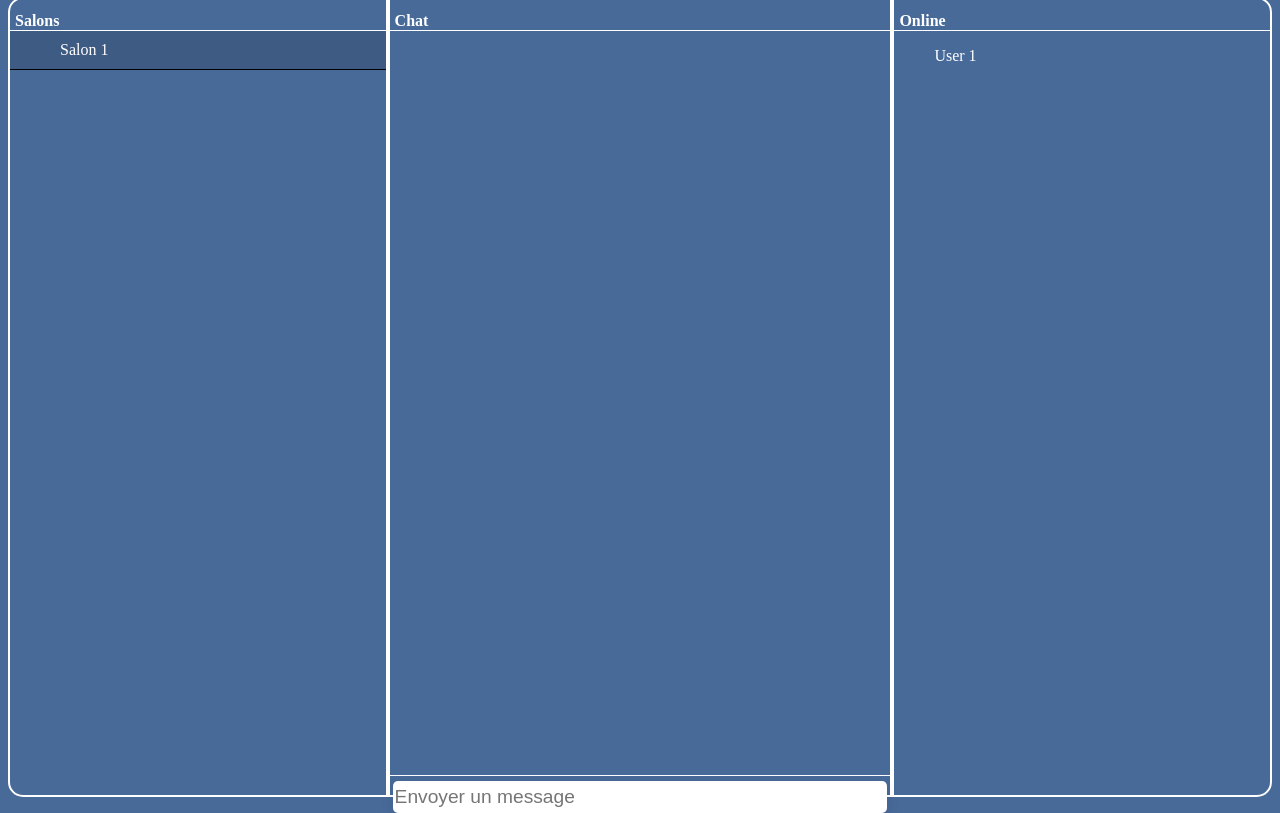
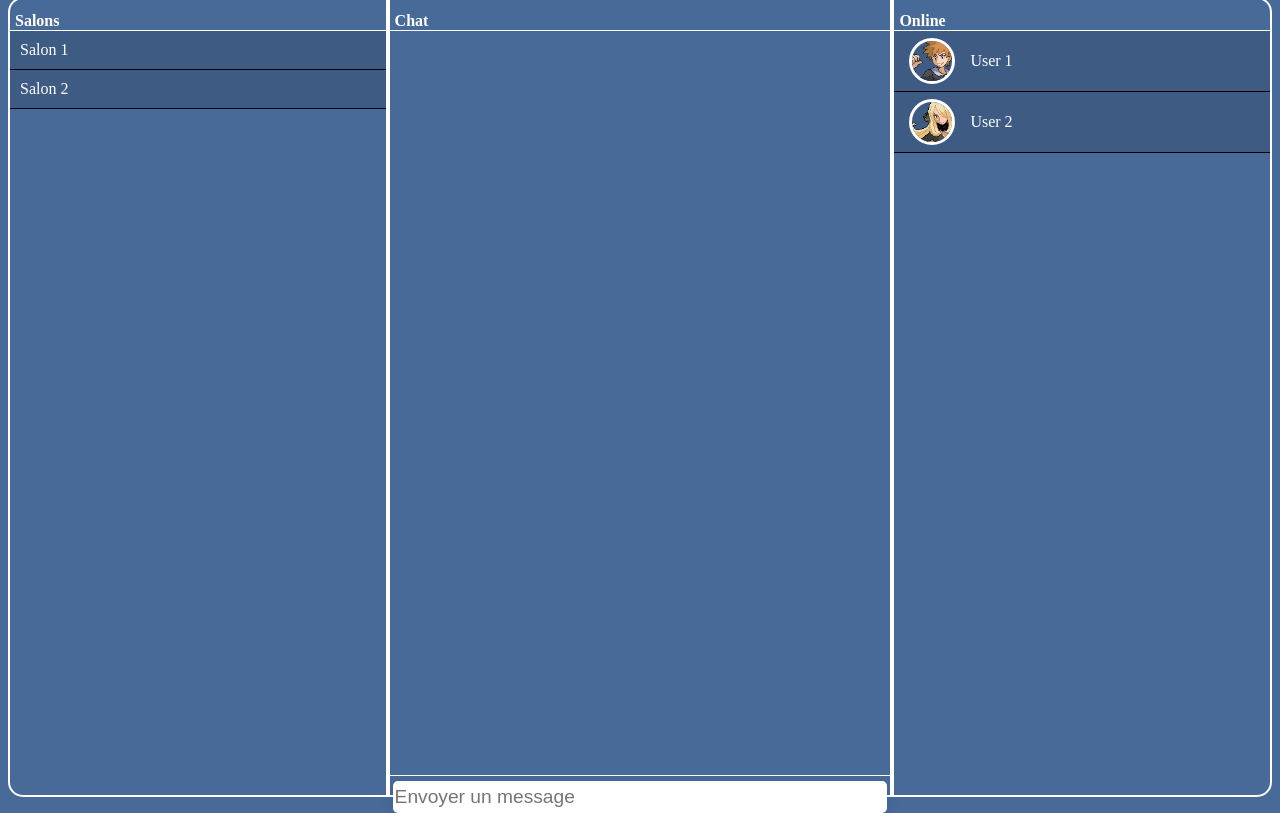
Before and after one commit to bania78/eduflow_forum, a plain HTML site: page index.html in a window 1280 px wide. Shown: the part 91-904 px from the top of the page. Drawn offline with Linux system fonts and the light colour scheme; no server answers.

Commit message:
[ADD] joli visu online user

```diff
--- a/index.html
+++ b/index.html
@@ -28,6 +28,9 @@
                 <li class="salon">
                     <button class="but_salon">Salon 1</button>
                 </li>
+                <li class="salon">
+                    <button class="but_salon">Salon 2</button>
+                </li>
             </ul>
         </div>
         <div class="chat">
@@ -40,7 +43,16 @@
             <h2 class="title">Online</h2>
             <ul class="ul_online">
                 <li class="li_online">
-                    <button class="but_online">User 1</button>
+                    <button class="but_online">
+                        <img class="pp" alt="pp" src="images/VS_Blue_HGSS.png">
+                        <p>User 1</p>
+                    </button>
+                </li>
+                <li class="li_online">
+                    <button class="but_online">
+                        <img class="pp" alt="pp" src="images/VS_Cynthia_Pt.png">
+                        <p>User 2</p>
+                    </button>
                 </li>
             </ul>
         </div>
--- a/style.css
+++ b/style.css
@@ -152,11 +152,11 @@ input[type="submit"] {
 .ul_salon {
     margin: 0;
     background-color: rgb(62, 91, 132);
-    border-bottom: 1px solid black;
 }
 
 .salon {
     padding: 10px;
+    border-bottom: 1px solid black;
 }
 
 button {
@@ -168,3 +168,38 @@ button {
 	cursor: pointer;
 	outline: inherit
 }
+
+.pp {
+    width: 40px;
+    height: 40px;
+    padding: 0;
+    overflow:hidden;
+    -webkit-border-radius:50px;
+    -moz-border-radius:50px;
+    border-radius:50px;
+    border: 3px solid white;
+    object-fit: cover;
+}
+
+.but_online {
+    display: flex;
+    align-items: center;
+    text-align: center;
+}
+
+.li_online {
+    padding-top: 5px;
+    padding-bottom: 5px;
+    padding-left: 15px;
+    border-bottom: 1px solid black;
+    background-color: rgb(62, 91, 132);
+}
+
+ul {
+    padding: 0;
+    margin: 0;
+}
+
+p {
+    margin-left: 15px;
+}
```
Also changed, not shown: images/VS_Blue_HGSS.png (added), images/VS_Cynthia_Pt.png (added).
